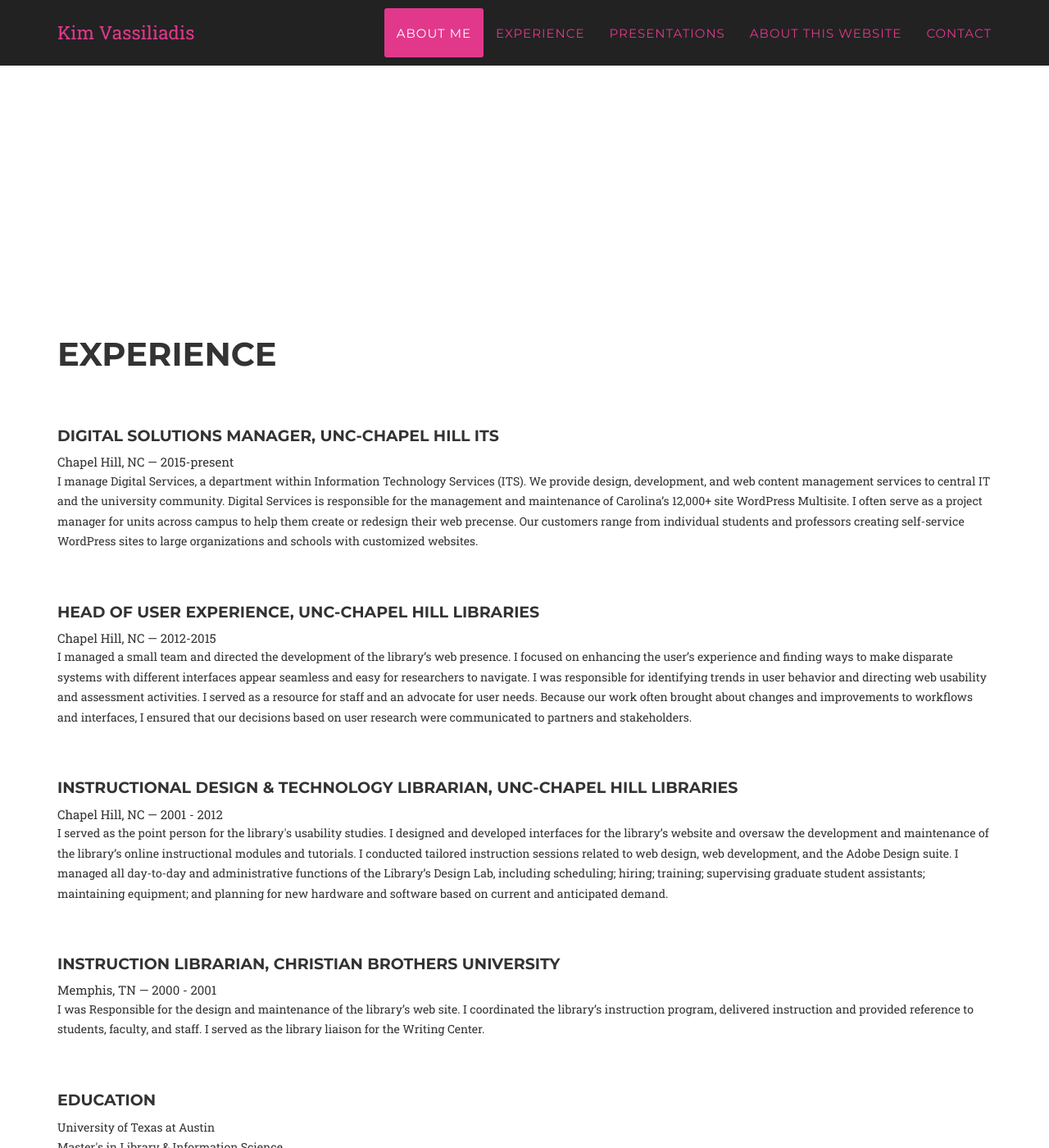
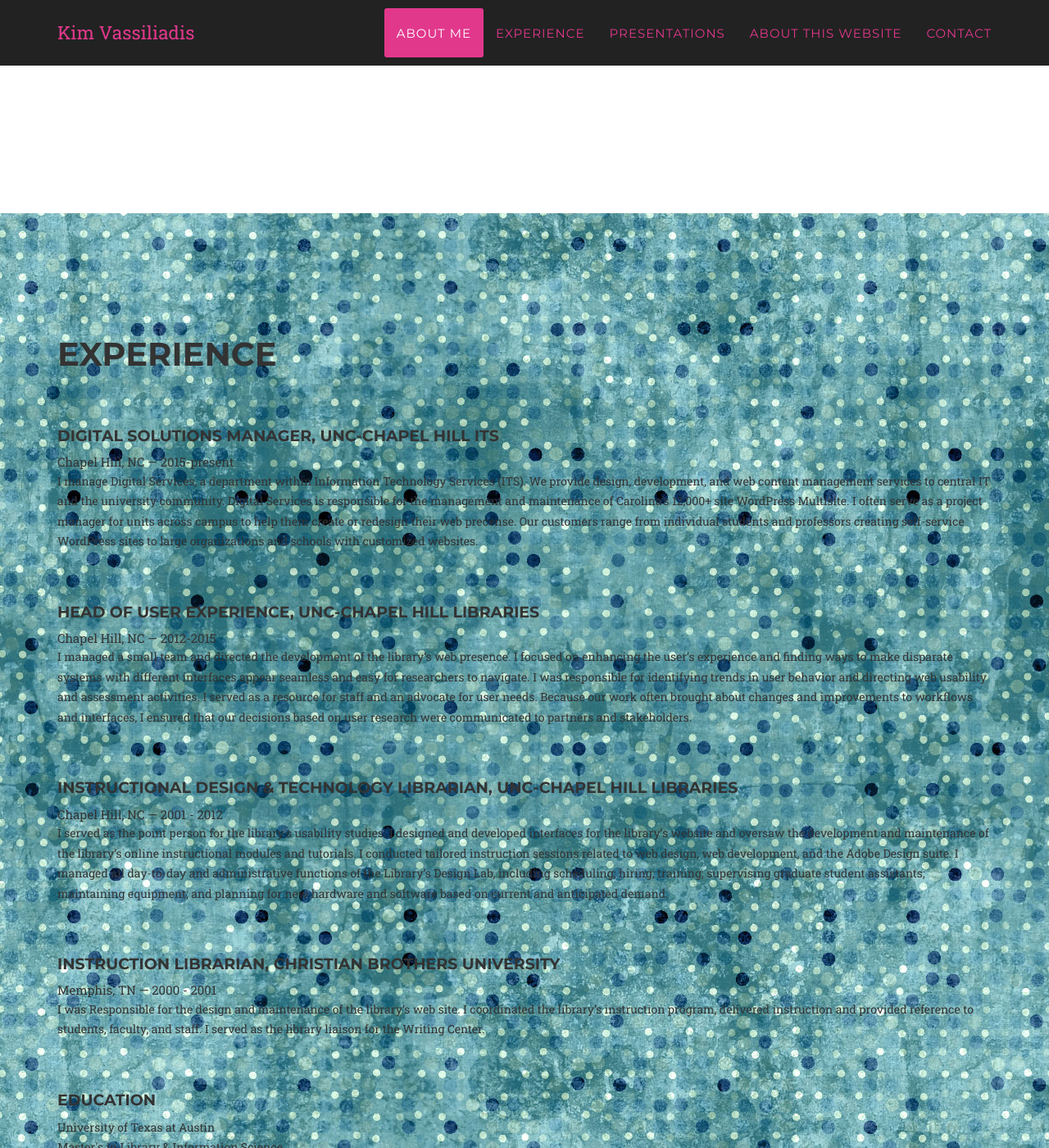
Before and after one commit to kimbrarian/jekyll, a Jekyll site: the page built from index.html, in a window 1280 px wide and 1400 px high, scrolled down 1253 px. Shown: the whole window at 82% size. Built offline with Jekyll 4.4.1, drawn with Linux system fonts in a browser that asks for light colours; some web fonts are replaced.

Commit message:
Update agency.css

```diff
--- a/_includes/css/agency.css
+++ b/_includes/css/agency.css
@@ -336,7 +336,7 @@ section h2.section-heading {
 }
 
 #experience {
-background:background-image: url('/img/webtreats-grungy-teal.jpg');
+background:url('img/webtreats-grungy-teal.jpg');
 }
 
 #experience.container {background:#fff;}
```
